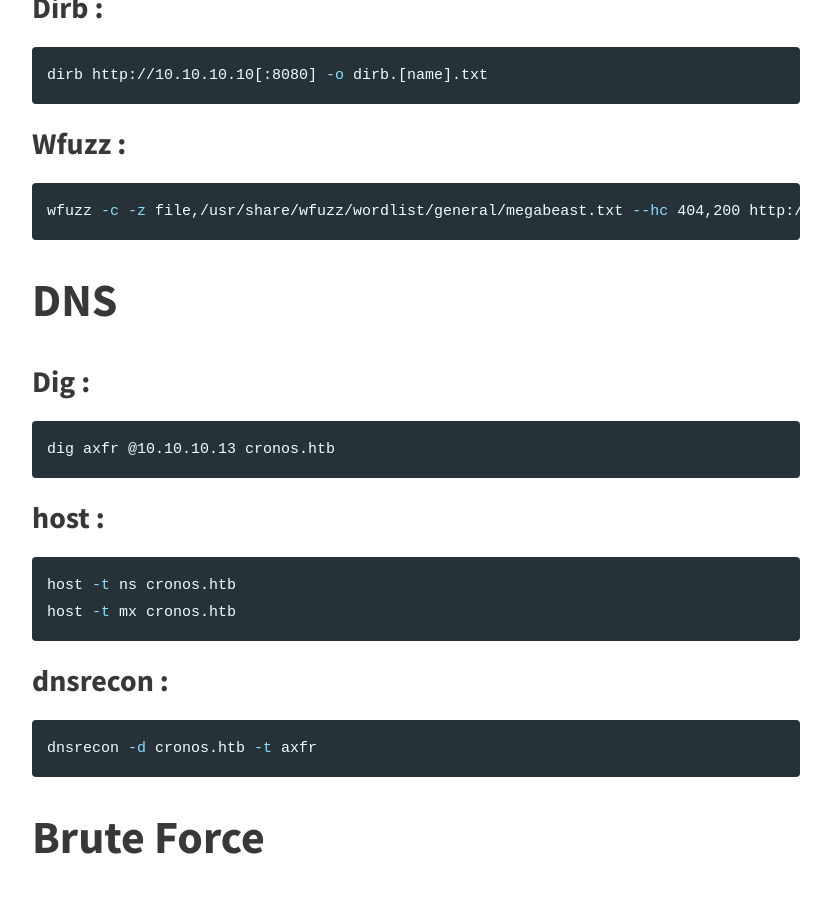
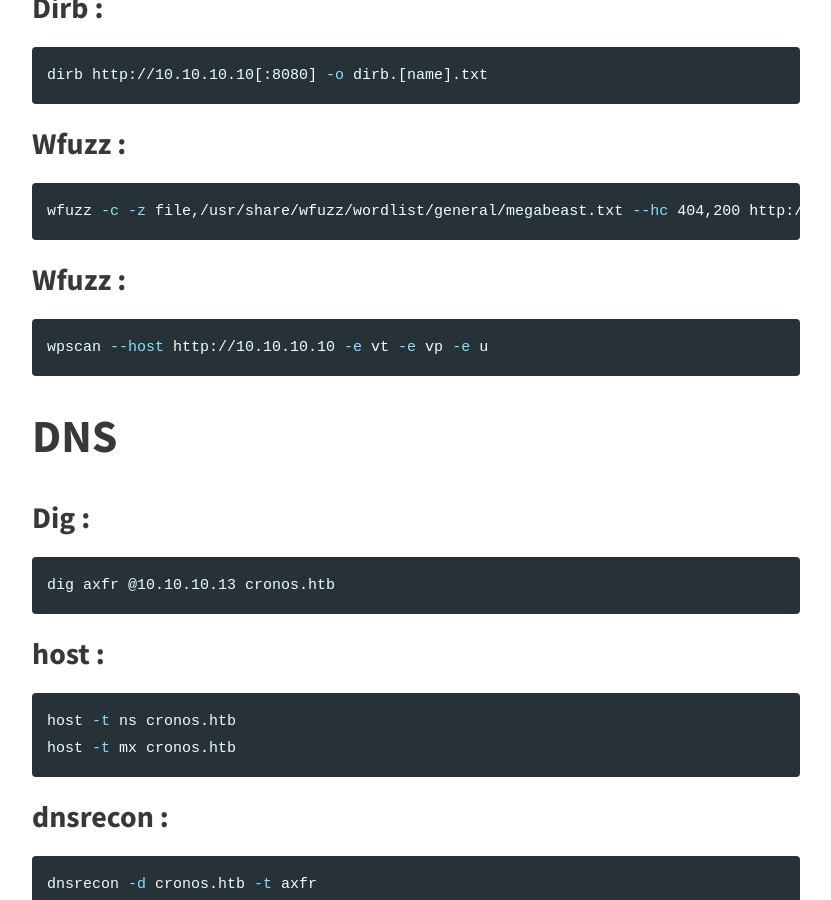
Before and after one commit to cristalcorp/cristalcorp.github.io, a Jekyll site: the page built from _posts/2018-09-12-CheatSheet.md, in a window 1280 px wide and 900 px high, scrolled down 1358 px. Shown: the whole window, without its empty margins (224-1055 px from the left). Built offline with Jekyll 4.4.1, drawn with Linux system fonts in a browser that asks for light colours.

Commit message:
wpscan cheatsheet

````diff
--- a/_posts/2018-09-12-CheatSheet.md
+++ b/_posts/2018-09-12-CheatSheet.md
@@ -54,6 +54,11 @@ dirb http://10.10.10.10[:8080] -o dirb.[name].txt
 ### Wfuzz :
 ```bash
 wfuzz -c -z file,/usr/share/wfuzz/wordlist/general/megabeast.txt --hc 404,200 http://[ip:port]/FUZZ [ -b ‘cookie=value’ ] [ -w /usr/share/wordlist ]
+```
+
+### Wfuzz :
+```bash
+wpscan --host http://10.10.10.10 -e vt -e vp -e u
 ```
 
 # DNS
````
